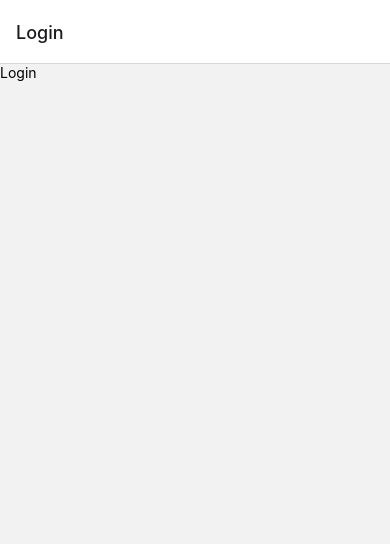
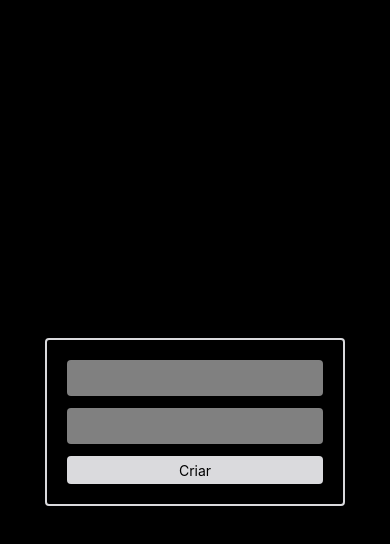
Before and after one commit to thyagodevel/RN-Firebase-Login, a React Native app: screen /Login in a window 390 px wide. Shown: the top 544 px of the page. Built offline with nearby package versions, Linux system fonts and the light colour scheme.

Commit message:
Criando e estilizando screen de login

```diff
--- a/src/pages/Login.js
+++ b/src/pages/Login.js
@@ -1,11 +1,36 @@
-import React from 'react';
-import { View, Text } from 'react-native';
+import React, { useState } from 'react';
+import { SafeAreaView, View, Text, TextInput, TouchableOpacity } from 'react-native';
 
 const Login = () => {
+  const [email, setEmail] = useState('');
+  const [password, setPassword] = useState('');
+
+  const SignIn = () => {
+
+  }
+
   return (
-    <View>
-      <Text>Login</Text>
-    </View>
+    <SafeAreaView style={{ flex: 1, justifyContent: 'center', alignItems: 'center', backgroundColor: '#000000', }} >
+      <View style={{ width: 300, borderWidth: 2, borderColor: '#DADADD', padding: 20, borderRadius: 4, }} >
+        <TextInput
+          style={{ height: 36, backgroundColor: 'grey', marginBottom: 12, borderRadius: 4, fontSize: 18, padding: 8, color: '#FFFFFF', }}
+          onChangeText={(t) => setEmail(t)}
+          value={email}
+        />
+        <TextInput
+          style={{ height: 36, backgroundColor: 'grey', marginBottom: 12, borderRadius: 4, fontSize: 18, padding: 8, color: '#FFFFFF', }}
+          secureTextEntry={true}
+          onChangeText={(t) => setPassword(t)}
+          value={password}
+        />
+        <TouchableOpacity
+          style={{ height: 28, backgroundColor: '#DADADD', borderRadius: 4, justifyContent: 'center', alignItems: 'center', }}
+          onPress={() => {SignIn()}}
+        >
+          <Text>Criar</Text>
+        </TouchableOpacity>
+      </View>
+    </SafeAreaView>
   )
 }
 
--- a/src/routes/StackScreens.js
+++ b/src/routes/StackScreens.js
@@ -8,10 +8,23 @@ const Stack = createNativeStackNavigator();
 
 const StackScreens = () => {
   return (
-    <Stack.Navigator>
-        <Stack.Screen name='Login' component={Login} />
-        <Stack.Screen name='Registry' component={Registry} />
-        <Stack.Screen name='Home' component={Home} />
+    <Stack.Navigator
+      initialRouteName='Login'
+    >
+        <Stack.Screen
+          name='Login'
+          component={Login}
+          options={{
+            headerShown: false
+          }}
+        />
+        <Stack.Screen
+          name='Registry' component={Registry}
+        />
+        <Stack.Screen
+          name='Home'
+          component={Home}
+        />
     </Stack.Navigator>
   )
 }
```
